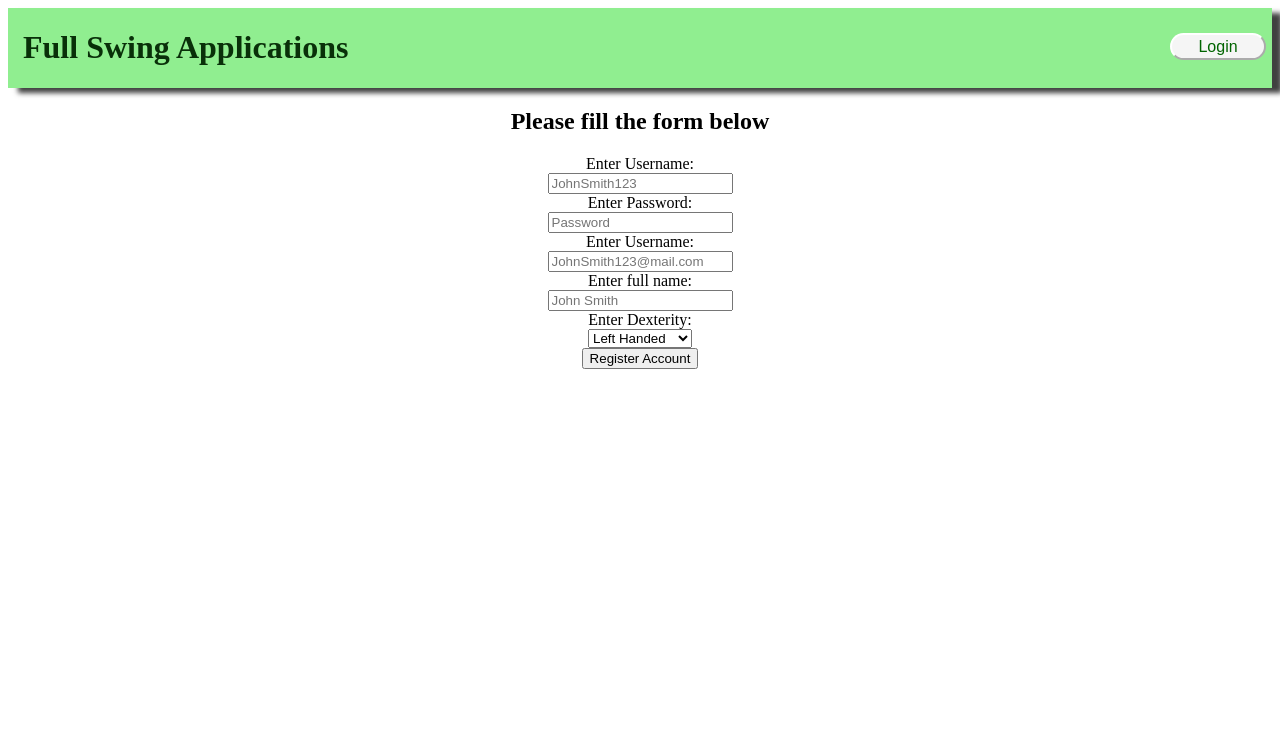
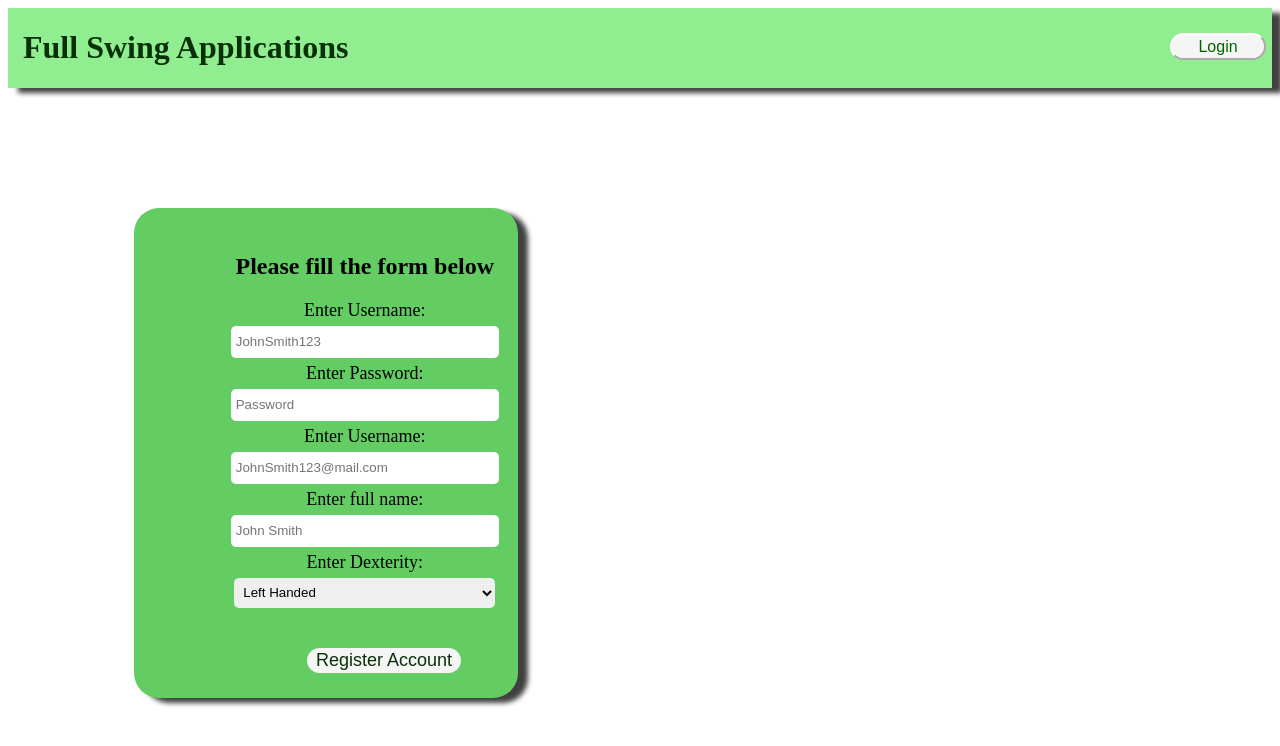
Before and after one commit to tylerletendre98/FullSwingApplication, a React (Create React App) app in the folder FrontEnd/fullswingapplications/: page /registrationPage in a window 1280 px wide. Shown: the top 746 px of the page. Built offline with nearby package versions, Linux system fonts and the light colour scheme.

Commit message:
added in styling to the register form

```diff
--- a/FrontEnd/fullswingapplications/src/components/registerForm/RegisterForm.jsx
+++ b/FrontEnd/fullswingapplications/src/components/registerForm/RegisterForm.jsx
@@ -1,48 +1,48 @@
-import React from 'react'
-import './registerForm.css'
-import{Link} from 'react-router-dom'
+import React from "react";
+import "./registerForm.css";
+import { Link } from "react-router-dom";
 
 function RegisterForm() {
   return (
-    <div>
-        <div className='form-header'>
+    <div className="register-form-container">
+      <div className="form-header">
         <h2>Please fill the form below</h2>
       </div>
-        <div className='form-body'>
-            <div className='inputs-container'>
-                <div className='input'>
+      <div className="form-body">
+        <div className="inputs-container">
+          <div className="input">
             <div>
               <label htmlFor="">Enter Username:</label>
             </div>
             <div>
-                        <input type="text" placeholder='JohnSmith123' />
+              <input type="text" placeholder="JohnSmith123" />
             </div>
           </div>
-                <div className='input'>
+          <div className="input">
             <div>
               <label htmlFor="">Enter Password:</label>
             </div>
             <div>
-                        <input type="password" placeholder='Password' />
+              <input type="password" placeholder="Password" />
             </div>
           </div>
-                <div className='input'>
+          <div className="input">
             <div>
               <label htmlFor="">Enter Username:</label>
             </div>
             <div>
-                        <input type="email" placeholder='JohnSmith123@mail.com' />
+              <input type="email" placeholder="JohnSmith123@mail.com" />
             </div>
           </div>
-                <div className='input'>
+          <div className="input">
             <div>
               <label htmlFor="">Enter full name:</label>
             </div>
             <div>
-                        <input type="text" placeholder='John Smith' />
+              <input type="text" placeholder="John Smith" />
             </div>
           </div>
-                <div className='input'>
+          <div className="input">
             <div>
               <label htmlFor="">Enter Dexterity:</label>
             </div>
@@ -53,15 +53,15 @@ function RegisterForm() {
               </select>
             </div>
           </div>
-                <div>
-                    <Link to='/profilePage'>
+          <div className="register-button">
+            <Link to="/profilePage">
               <button>Register Account</button>
             </Link>
           </div>
         </div>
       </div>
     </div>
-  )
+  );
 }
 
-export default RegisterForm
+export default RegisterForm;
--- a/FrontEnd/fullswingapplications/src/components/registerForm/registerForm.css
+++ b/FrontEnd/fullswingapplications/src/components/registerForm/registerForm.css
@@ -0,0 +1,60 @@
+.register-form-container {
+  background-color: rgb(99, 204, 99);
+  width: 30vw;
+  margin-left: 10%;
+  box-shadow: 10px 5px 5px 0px rgba(0, 0, 0, 0.75);
+  padding-top: 25px;
+  padding-bottom: 25px;
+  border-radius: 25px;
+  margin-top: 15vh;
+}
+
+.form-body {
+  margin-left: 20%;
+}
+
+.input input {
+  margin-top: 5px;
+  width: 85%;
+  border-radius: 5px;
+  height: 30px;
+  border-radius: 5px;
+  border-style: none;
+  padding-left: 5px;
+  margin-top: 5px;
+}
+
+.input select {
+  width: 75%;
+  width: 85%;
+  margin-bottom: 25px;
+  height: 30px;
+  border-radius: 5px;
+  border-style: none;
+  padding-left: 5px;
+  margin-top: 5px;
+}
+
+.input {
+  margin-top: 5px;
+  font-size: large;
+}
+
+.form-header {
+  margin-left: 20%;
+}
+
+.register-button button {
+  width: 50%;
+  height: 25px;
+  font-size: large;
+  background-color: whitesmoke;
+  border-radius: 15px;
+  color: rgb(9, 48, 9);
+  border-style: none;
+  margin-left: 12.5%;
+  cursor: pointer;
+  margin-top: 15px;
+  padding-bottom: 2.5px;
+  padding-top: 2.5px;
+}
```
Lines whose indentation alone changed are shown as unchanged.
